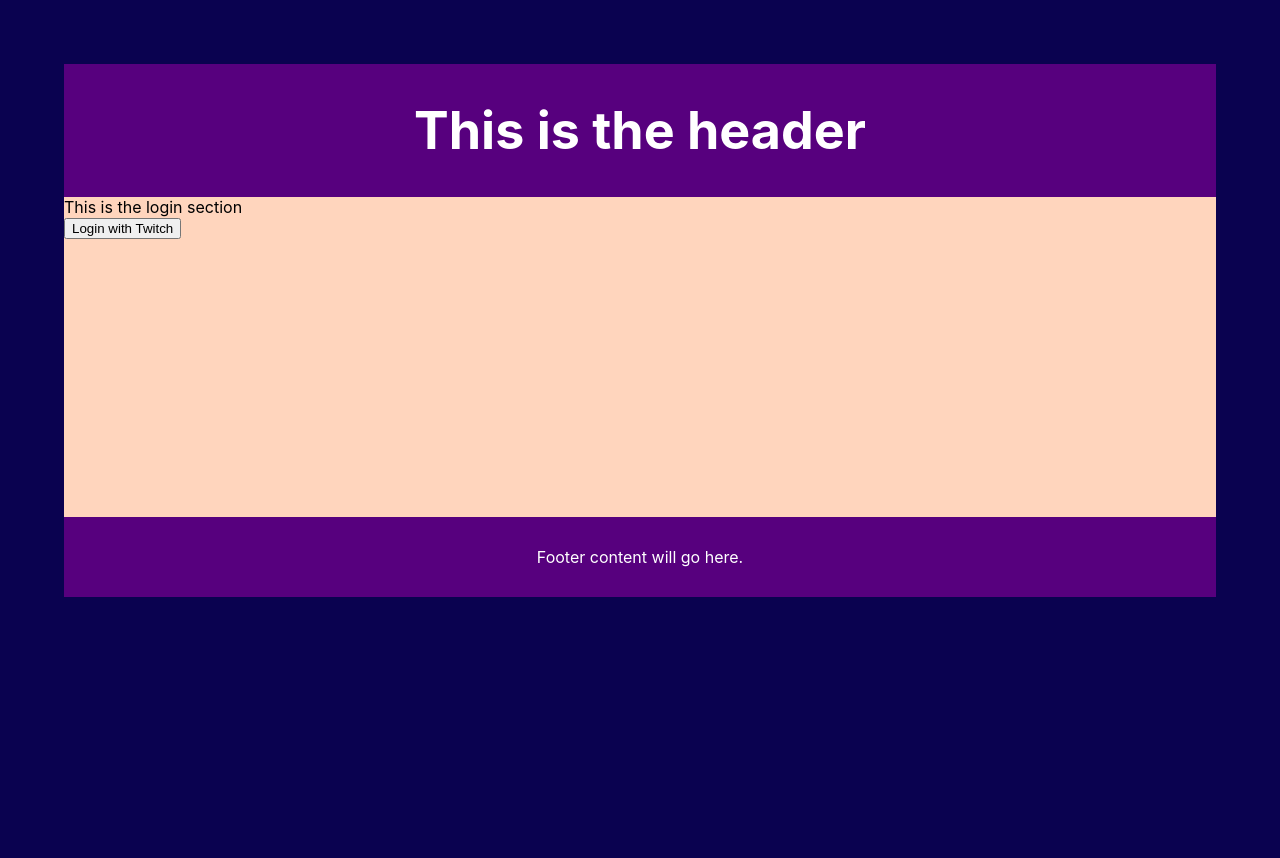
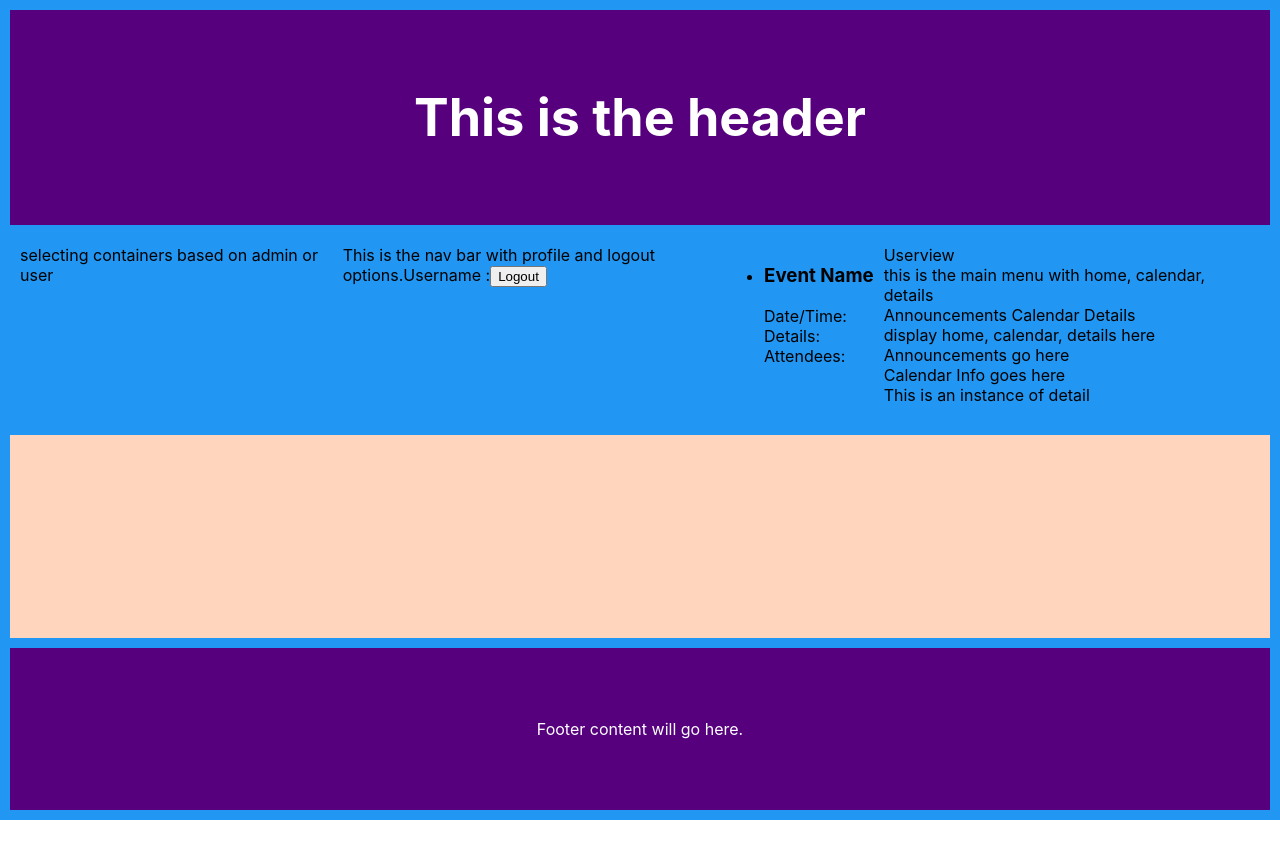
Before and after one commit to TheMartinCrabtree/twitchpartymanager-m5-frontend, a React (Create React App) app: page / in a window 1280 px wide. Shown: the top 858 px of the page. After the commit the page ends 820 px from the top, so only its background shows below. Built offline with nearby package versions, Linux system fonts and the light colour scheme.

Commit message:
some basic navigation

```diff
--- a/src/App.css
+++ b/src/App.css
@@ -42,3 +42,41 @@
 .App-link {
   color: #09d3ac;
 }
+
+.item1 { grid-area: header; }
+.item2 { grid-area: menu; }
+.item3 { grid-area: main; }
+.item4 { grid-area: right; }
+.item5 { grid-area: footer; }
+.item6 { grid-area: nav; }
+.item7 { grid-area: details; }
+.item8 { grid-area: list; }
+
+.App-grid-container {
+  display: grid;
+  grid-template-areas:
+    'header header header header header header'
+    'main main main main main main'
+    'footer footer footer footer footer footer';
+  grid-gap: 10px;
+  background-color: #2196F3;
+  padding: 10px;
+}
+
+.Main-grid-container {
+  display: grid;
+  grid-template-areas:
+    'list nav nav nav nav nav'
+    'list details details details details details'
+    'list details details details details details';
+  grid-gap: 10px;
+  background-color: #2196F3;
+  padding: 10px;
+}
+
+.grid-container > div {
+  background-color: rgba(255, 255, 255, 0.8);
+  text-align: center;
+  padding: 20px 0;
+  font-size: 30px;
+}
--- a/src/App.js
+++ b/src/App.js
@@ -12,19 +12,19 @@ export default class App extends React.Component {
 	}
 
 	isLoggedIn=()=>{
-		return false;
+		return true;
 	}
 
 	render(){
 		return (
-			<main className="App-main">
-				<header className="App-header">
+			<main className="App-main App-grid-container">
+				<header className="App-header item1">
 					<h1 > This is the header </h1>
 				</header>
-				<div className="App-logincheck">
+				<div className="App-logincheck item3">
 					{ !!this.isLoggedIn() ? <Maincontainer  admin={this.state.admin} loggedin={this.state.loggedin} /> : <Login /> }
 				</div>
-				<footer className="App-footer">
+				<footer className="App-footer item5">
 					<span >Footer content will go here.</span>
 				</footer>
 			</main>
--- a/src/Maincontainer.js
+++ b/src/Maincontainer.js
@@ -1,4 +1,5 @@
 import React from 'react';
+import './App.css';
 import {Route, NavLink, Link, Switch } from 'react-router-dom';
 import Adminview from './Adminview.js';
 import Userview from './Userview.js';
@@ -10,12 +11,12 @@ export default class Maincontainer extends React.Component{
 
     render(){
         return(
-            < >
+            <div className="Main-grid-container">
                 <span>selecting containers based on admin or user</span>
-                <Navbar  />
-                <Eventlist  />
-                { this.props.admin ?  <Adminview /> : <Userview /> }
-            </>
+                <Navbar className="item6" />
+                <Eventlist className="item8"  />
+                { this.props.admin ?  <Adminview className="item7" /> : <Userview className="item3" /> }
+            </div>
         )
     }
 }
--- a/src/Navbar.js
+++ b/src/Navbar.js
@@ -5,6 +5,8 @@ export default ()=>{
     return(
         <nav>
             This is the nav bar with profile and logout options.
+            <span>Username :</span>
+            <button>Logout</button>
 
         </nav>
     )
--- a/src/components/EventlistItem.js
+++ b/src/components/EventlistItem.js
@@ -3,7 +3,10 @@ import  React from 'react';
 export default ( )=>{
     return(
         <li >
-            this is an event list item
+            <h3>Event Name</h3>
+            <div>Date/Time: </div>
+            <div>Details:  </div>
+            <div>Attendees:</div>
         </li>
     )
 }
```
